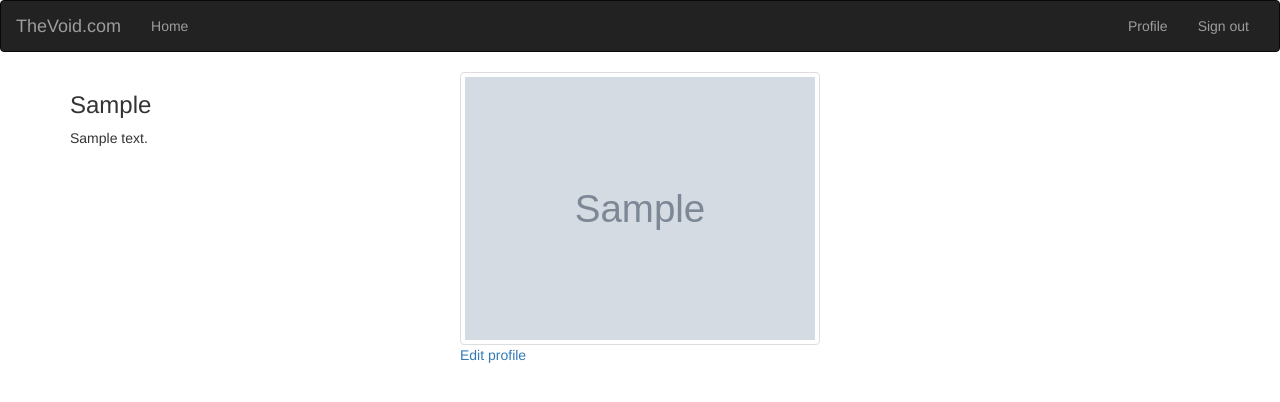
After one commit to JohnKarima/blog, a Flask app: a page that uses app/templates/navbar.html in a window 1280 px wide. The commit adds this page. Shown: the top 402 px of the page. Run offline with Flask 2, Linux system fonts and the light colour scheme; a user stored in the database is signed in; tables that the repository leaves empty hold one stand-in row (values such as "Sample post"); grey boxes marked "Sample" are stand-in pictures; some libraries are stand-ins or nearby versions.

Commit message:
add pages and respective views for updating the user profile

```diff
--- a/app/main/views.py
+++ b/app/main/views.py
@@ -1,6 +1,11 @@
-from flask import render_template, request, redirect, url_for
+from flask import render_template, request, redirect, url_for, abort, flash
+from flask_login import login_required, current_user
 from . import main
 from ..request import get_quotes
+from ..models import User
+from .forms import UpdateProfile
+from .. import db
+
 
 @main.route('/')
 def index():
@@ -11,3 +16,32 @@ def index():
     message = 'Blog Gang Rise UP!!!'
     quotes = get_quotes()
     return render_template('index.html', message = message, title = title, quotes=quotes)
+
+@main.route('/user/<uname>')
+def profile(uname):
+    user = User.query.filter_by(username = uname).first()
+
+    if user is None:
+        abort(404)
+
+    return render_template("profile/profile.html", user = user)
+
+
+@main.route('/user/<uname>/update',methods = ['GET','POST'])
+@login_required
+def update_profile(uname):
+    user = User.query.filter_by(username = uname).first()
+    if user is None:
+        abort(404)
+
+    form = UpdateProfile()
+
+    if form.validate_on_submit():
+        user.bio = form.bio.data
+
+        db.session.add(user)
+        db.session.commit()
+
+        return redirect(url_for('.profile',uname=user.username))
+
+    return render_template('profile/update.html',form =form)
--- a/app/models.py
+++ b/app/models.py
@@ -25,6 +25,8 @@ class User(UserMixin, db.Model):
     username = db.Column(db.String(255))
     email = db.Column(db.String(255),unique = True,index = True)
     role_id = db.Column(db.Integer,db.ForeignKey('roles.id'))
+    bio = db.Column(db.String(255))
+    profile_pic_path = db.Column(db.String())
     pass_secure = db.Column(db.String(255))
 
 
--- a/app/templates/navbar.html
+++ b/app/templates/navbar.html
@@ -15,7 +15,7 @@
             </ul>
             <ul class="nav navbar-nav navbar-right">
                 {% if current_user.is_authenticated %}
-                <li style="color:white;padding:15px;">{{current_user.username}}</li>
+                <li><a href="{{url_for('main.profile',uname=current_user.username)}}">Profile</a></li>
                 <li><a href="{{url_for('auth.logout')}}">Sign out</a></li>
                 {% else %}
                 <li><a href="{{url_for('auth.login')}}">Sign in</a></li>
--- /dev/null
+++ b/app/templates/profile/profile.html
@@ -0,0 +1,34 @@
+{% extends 'base.html'%}
+
+{% block content %}
+<div class="container">
+<div class="row">
+<!-- displaying  Username-->
+  <div class="col-md-4">
+    <h3> {{user.username| capitalize}} </h3>
+
+    <!--Displaying user bio-->
+    {% if user.bio %}
+      <p> {{user.bio}}</p>
+    {%else%}
+      <p> {{user.username| capitalize}} has no bio </p>
+    {% endif %}
+  </div>
+
+  <!--Display profile photo-->
+  <div class="col-md-4">
+
+    {% if user.profile_pic_path %}
+    <img src="{{url_for('static',filename=user.profile_pic_path)}}" alt="" class="img-thumbnail">
+    {%else%}
+    <p>No profile picture</p>
+    {% endif %}
+
+    {% if user == current_user %}
+    <a href="{{url_for('main.update_profile',uname=user.username)}}">Edit profile</a>
+    {% endif %}
+
+  </div>
+</div>
+</div>
+{% endblock %}
```
Also changed, not shown: app/main/forms.py (added, +8 -0 lines), app/templates/profile/update.html (added, +8 -0 lines), migrations/versions/6fd2dcb08fdf_add_columns_for_updating_profile_in_.py (added, +30 -0 lines).
